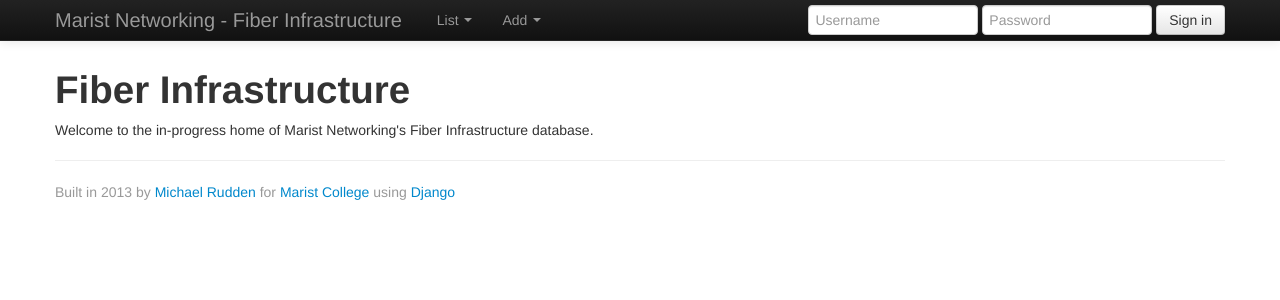
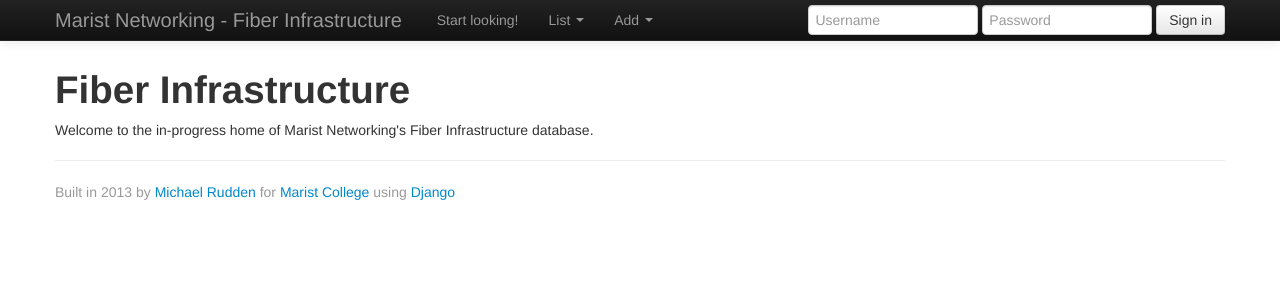
Before and after one commit to mrudden/fiber, a Django app: page / in a window 1280 px wide. Shown: the top 300 px of the page. Run offline with Django 3.2, Linux system fonts and the light colour scheme; some libraries are stand-ins or nearby versions.

Commit message:
easier navigation for testing

```diff
--- a/templates/fiberdb/base.html
+++ b/templates/fiberdb/base.html
@@ -44,6 +44,7 @@
           <a class="brand" href="/">Marist Networking - Fiber Infrastructure</a>
           <div class="nav-collapse collapse">
             <ul class="nav">
+              <li><a href="/buildings/">Start looking!</a></li>
               <li class="dropdown">
                 <a href="#" class="dropdown-toggle" data-toggle="dropdown">List <b class="caret"></b></a>
                 <ul class="dropdown-menu">
```
